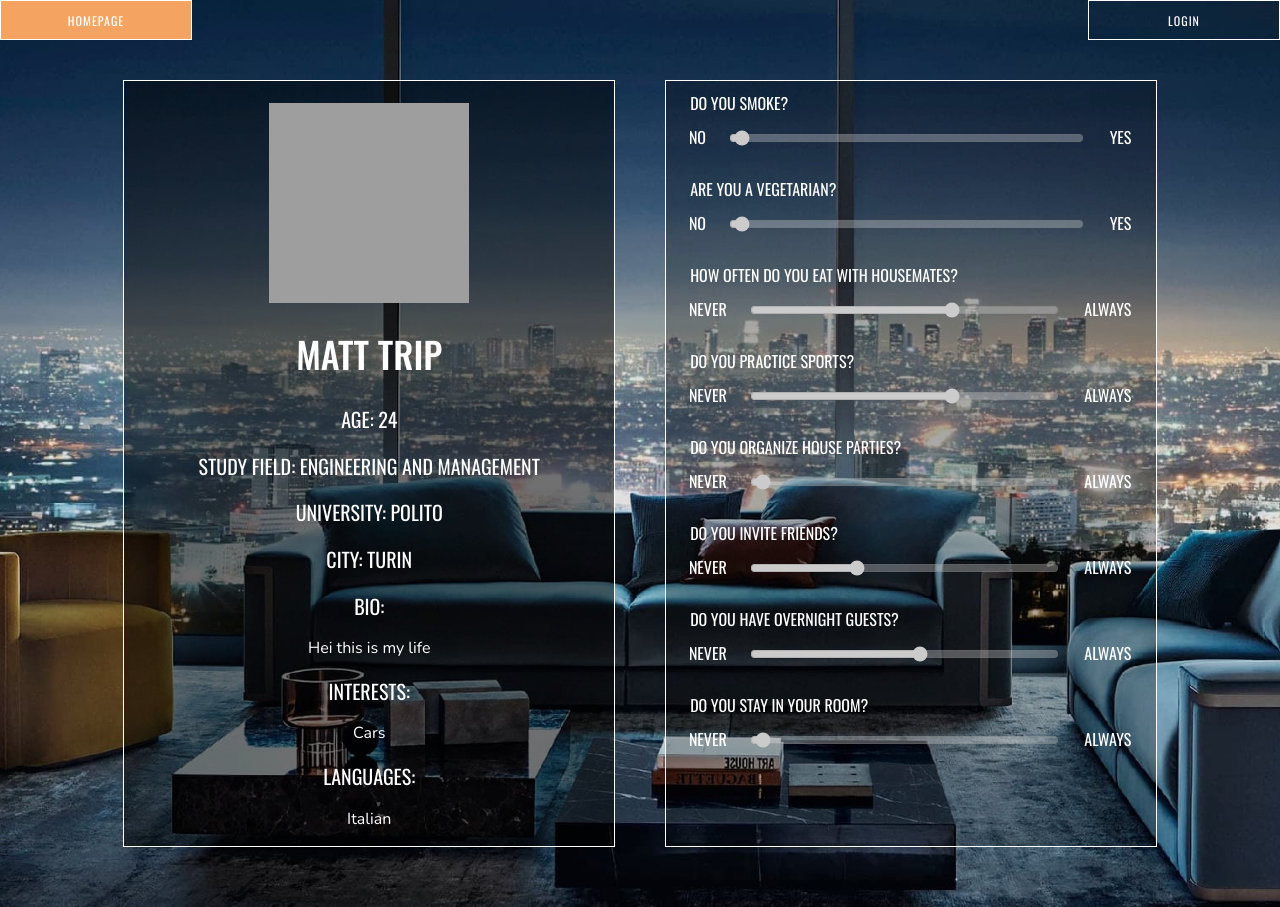
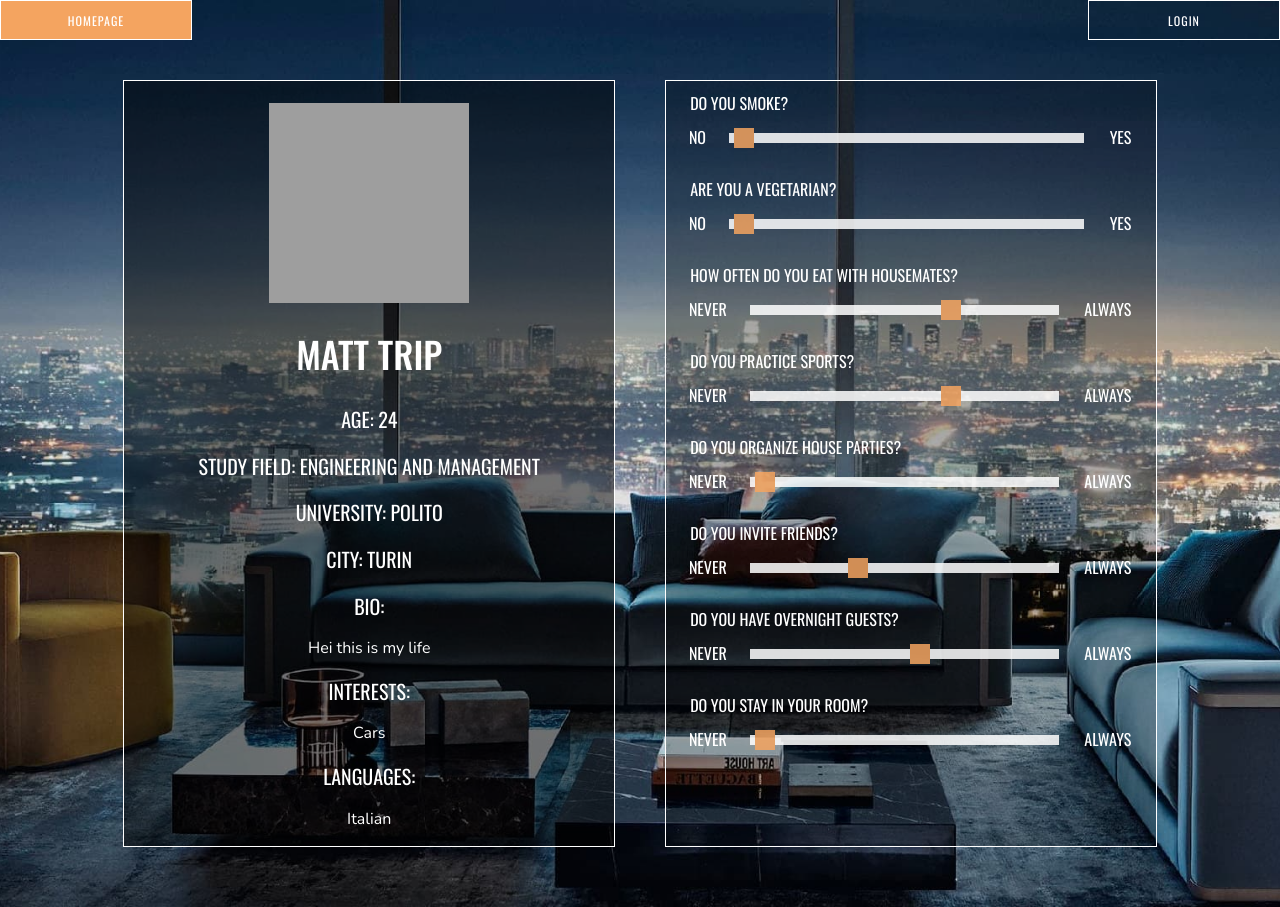
Before and after one commit to matte-trip/stairs, a Flask app: page /u/8ae4aaf0 in a window 1280 px wide. Run offline with Flask 2, Linux system fonts and the light colour scheme; data comes from the database, SQL or seed files in the repository; some libraries are stand-ins or nearby versions; grey boxes are pictures that could not be loaded.

Commit message:
29/11 23.11 lacking: -results -listing -listing that can be modified (new page, analogous) -their implementation in py
JUST KIDDING ROBOT DON'T FUCKING SLEEP

```diff
--- a/templates/public_profile.html
+++ b/templates/public_profile.html
@@ -142,7 +142,28 @@
         #stays_in_room {
             margin-left: 5%;
             margin-top: 18px;
-            opacity: 1;
+            opacity: 0.85;
+
+            background-color: white;
+        }
+
+        #smoking_habits, #vegetarian, #eat_together, #do_sports, #house_parties, #invite_friends, #overnight_guests,
+        #stays_in_room {
+            -webkit-appearance: none;
+        }
+
+        #smoking_habits::-webkit-slider-thumb,
+        #vegetarian::-webkit-slider-thumb,
+        #eat_together::-webkit-slider-thumb,
+        #do_sports::-webkit-slider-thumb,
+        #house_parties::-webkit-slider-thumb,
+        #invite_friends::-webkit-slider-thumb,
+        #overnight_guests::-webkit-slider-thumb,
+        #stays_in_room::-webkit-slider-thumb {
+            -webkit-appearance: none;
+            width: 20px;
+            height: 20px;
+            background: sandybrown;
         }
 
         label {
```
Also changed, not shown: templates/habits.html (+18 -0 lines), templates/private_profile.html (+21 -1 lines).
